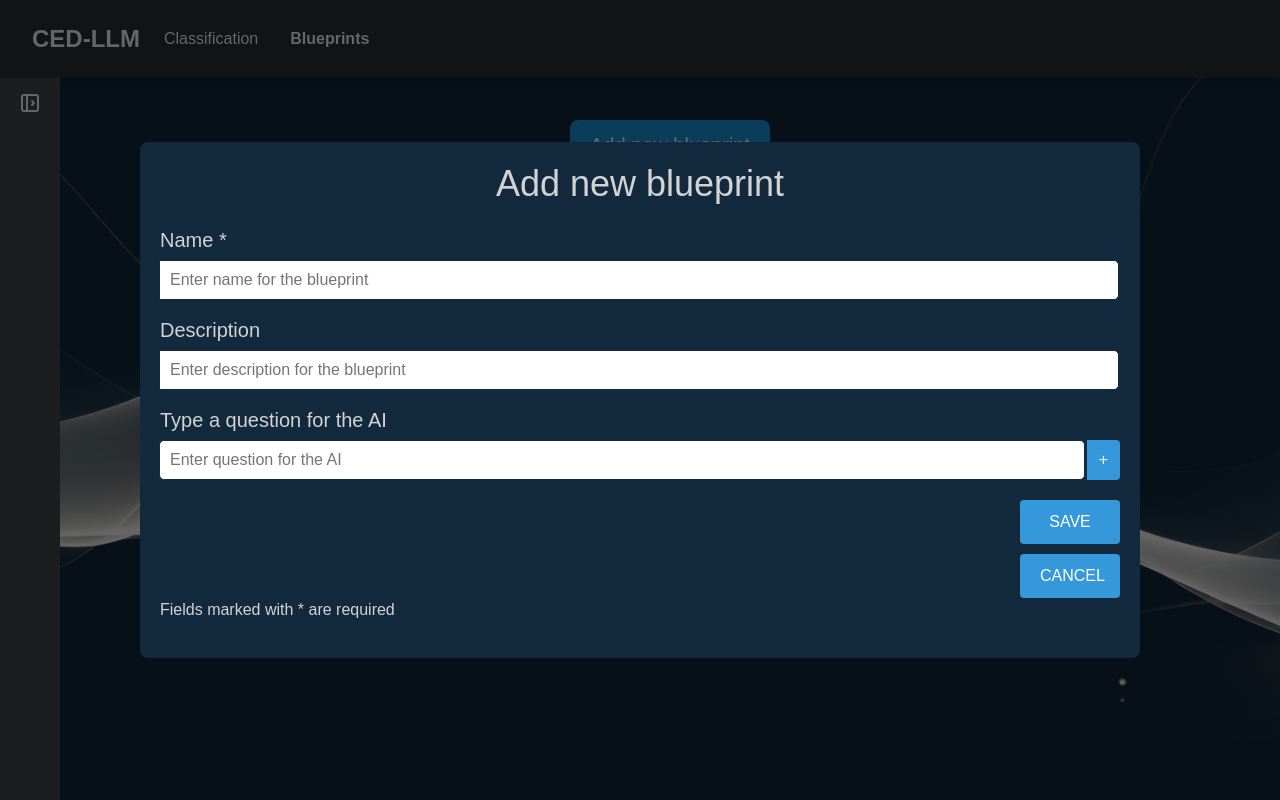
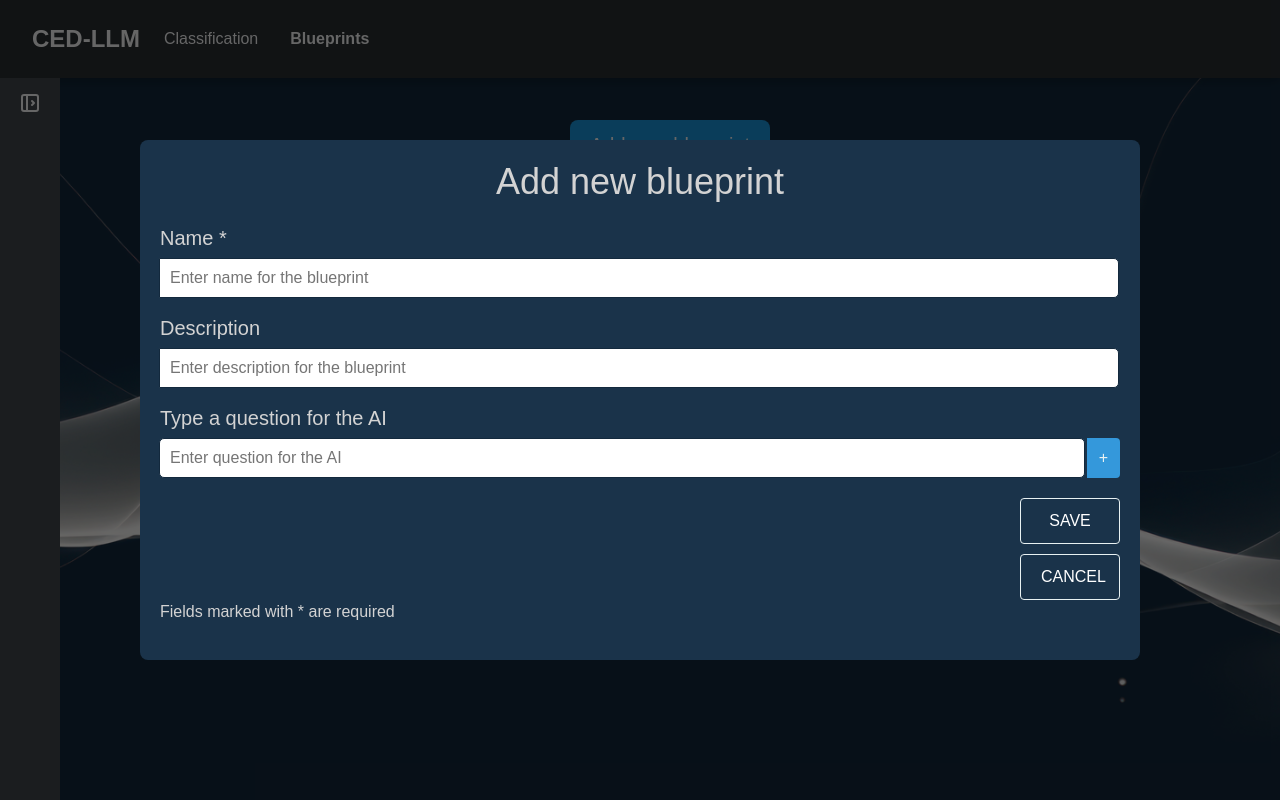
Before and after one commit to ProjectCED/CED-LLM, a React (Vite) app in the folder frontend/: page /app/blueprints in a window 1280 px wide. Both pictures are taken after a click on the button "Add new blueprint". Built offline with nearby package versions, Linux system fonts and the light colour scheme.

Commit message:
modified save and cancel buttons in addblueprint-view

```diff
--- a/frontend/src/AddBlueprint.css
+++ b/frontend/src/AddBlueprint.css
@@ -44,7 +44,7 @@ input[type="text"],
 
 /* Container styling for the form */
 .new-blueprint-form {
-    background-color: #13293D;
+    background-color: #1a334a;
     border-radius: 8px;
     padding: 20px;
     width: 1000px;
@@ -121,9 +121,9 @@ input[type="text"],
 /* Save and Cancel button styling */
 .save-button-add,
 .cancel-button {
-    background-color: #3498db;
+    background-color: #1a334a;
     color: #fff;
-    border: none;
+    border: 1px solid #E8F1F2;
     border-radius: 4px;
     padding: 10px 20px;
     cursor: pointer;
@@ -132,9 +132,13 @@ input[type="text"],
     font-size: 16px;
 }
 
-.save-button-add:hover,
+
 .cancel-button:hover {
-    background-color: #2980b9;
+    background-color: #d9534f;
+}
+
+.save-button-add:hover {
+    background-color: green;
 }
 
 /* Required fields notice styling */
```
